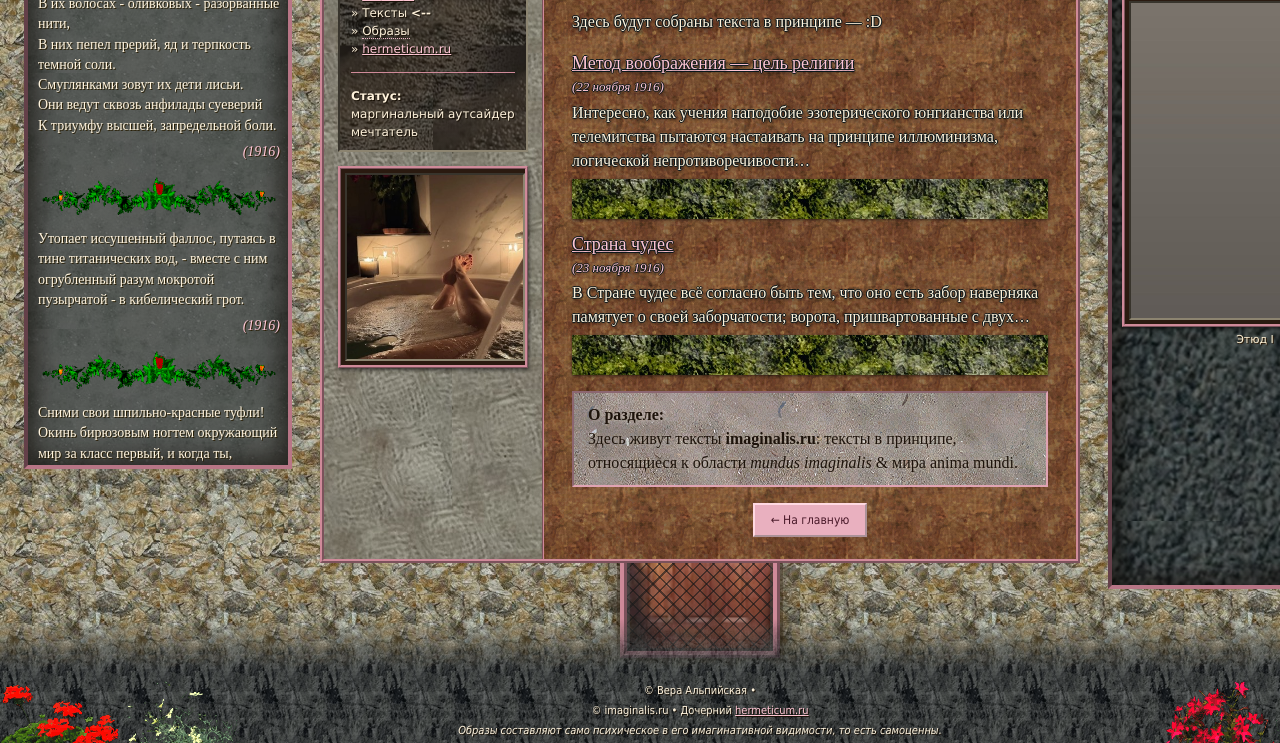
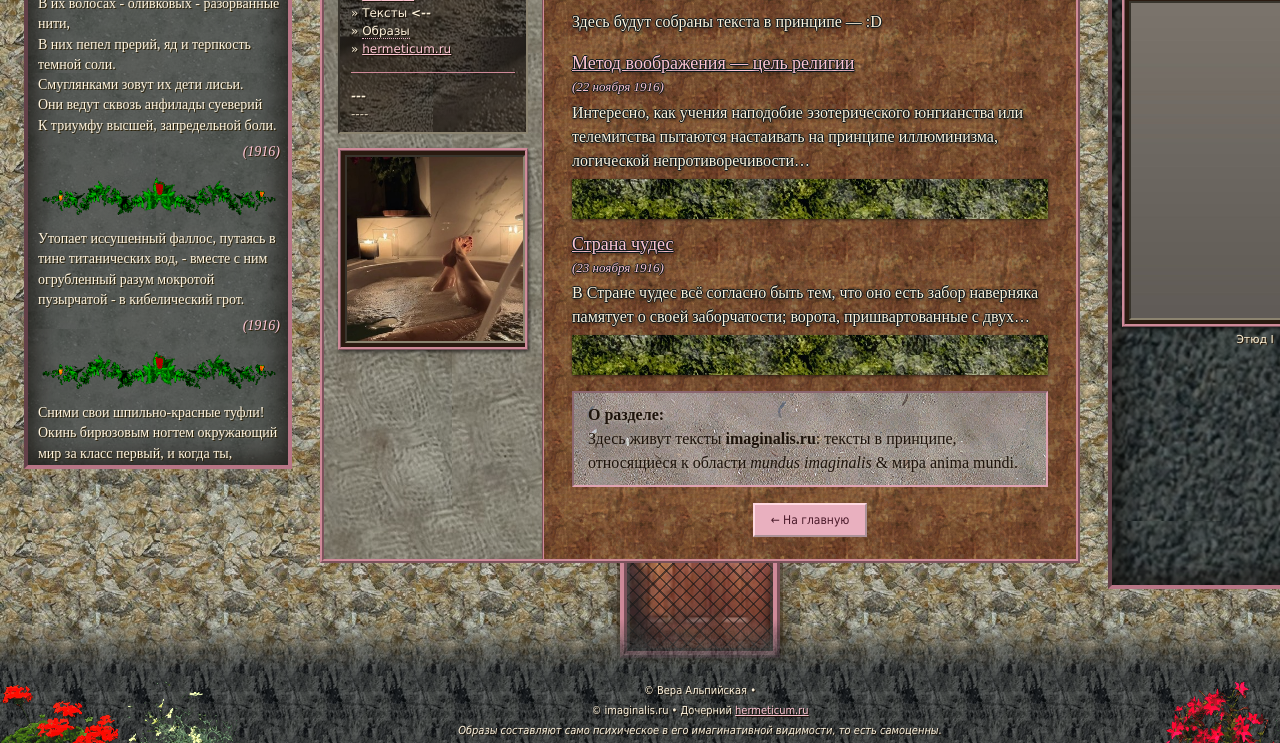
Before and after one commit to waldemarbuben/imaginalis, a plain HTML site: page texts.html in a window 1280 px wide. Shown: the part 209-952 px from the top of the page. Drawn offline with Linux system fonts and the light colour scheme.

Commit message:
Update texts.html

```diff
--- a/texts.html
+++ b/texts.html
@@ -638,8 +638,8 @@ table.main { position: relative; z-index: 1; }
                 &raquo; <span id="obrazy" onmouseover="pokazPodskazku(event)" onmousemove="dvigPodskazku(event)" onmouseout="skrytPodskazku()">Образы</span><br>
                 &raquo; <a href="https://hermeticum.ru">hermeticum.ru</a>
                 <hr size="1" color="#cf8a99" style="margin:14px 0;">
-                <b>Статус:</b><br>
-                маргинальный аутсайдер мечтатель
+                <b>---</b><br>
+                ----
             </div>
             <div class="foto"><img src="stopy.jpg" width="146" height="153" alt=""></div>
         </td>
```
